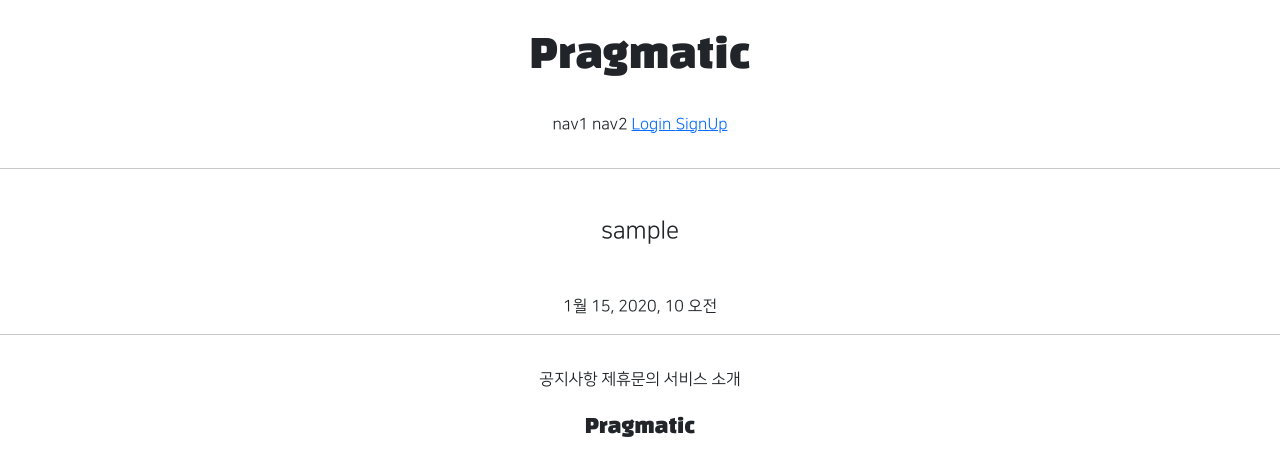
After one commit to 21nkyu/gis_1ban_3, a Django app: page /account/detail/1 in a window 1280 px wide. The commit adds this page. Shown: the top 476 px of the page. Run offline with Django 3.2, Linux system fonts and the light colour scheme; tables that the repository leaves empty hold one stand-in row (values such as "Sample post"); parts of the project's set-up code (start-up, migrations or seed data) failed here and were passed over; some libraries are stand-ins or nearby versions.

Commit message:
21 07 15 002 ik_1ban_3 019

```diff
--- /dev/null
+++ b/accountapp/templates/accountapp/detail.html
@@ -0,0 +1,13 @@
+{% extends 'base.html' %}
+
+{% block content %}
+    <div class="text-center mw-500 m-auto">
+        <div class="m-5">
+            <h4>{{ target_user }}</h4>
+
+        </div>
+        <div>
+            {{ target_user.date_joined }}
+        </div>
+    </div>
+{% endblock %}
--- a/accountapp/templates/accountapp/login.html
+++ b/accountapp/templates/accountapp/login.html
@@ -12,7 +12,8 @@
                 {% csrf_token %}
                 {% bootstrap_form form %}
                 <div class="m-5">
-                    <input type="submit" class="btn btn-dark rounded-pill px-5">
+                    <input type="submit"
+                           class="btn btn-dark rounded-pill px-5">
                 </div>
 
             </form>
--- a/accountapp/urls.py
+++ b/accountapp/urls.py
@@ -1,7 +1,7 @@
 from django.contrib.auth.views import LoginView, LogoutView
 from django.urls import path
 
-from accountapp.views import hello_world, AccountCreateView
+from accountapp.views import hello_world, AccountCreateView, AccountDetailView
 
 app_name = 'accountapp'
 urlpatterns = [
@@ -11,5 +11,7 @@ urlpatterns = [
 
     path('logout/', LogoutView.as_view(), name='logout'),
 
-    path('create/', AccountCreateView.as_view(), name='create')
+    path('create/', AccountCreateView.as_view(), name='create'),
+
+    path('detail/<int:pk>', AccountDetailView.as_view(), name='detail')
 	]
--- a/accountapp/views.py
+++ b/accountapp/views.py
@@ -5,7 +5,7 @@ from django.shortcuts import render
 
 # Create your views here.
 from django.urls import reverse, reverse_lazy
-from django.views.generic import CreateView
+from django.views.generic import CreateView, DetailView
 
 from accountapp.models import HelloWorld
 
@@ -34,3 +34,8 @@ class AccountCreateView(CreateView):
     form_class = UserCreationForm
     success_url = reverse_lazy('accountapp:hello_world')
     template_name = 'accountapp/create.html'
+
+class AccountDetailView(DetailView):
+    model = User
+    context_object_name = 'target_user'
+    template_name = 'accountapp/detail.html'
--- a/templates/base.html
+++ b/templates/base.html
@@ -1,7 +1,7 @@
 <!DOCTYPE html>
 <html lang="en">
     {% include 'head.html' %}
-<body style="font-family: 'NanumSquareR">
+<body style="font-family: 'NanumSquareR'">
 
     {% include 'header.html'%}
 
--- a/templates/header.html
+++ b/templates/header.html
@@ -20,6 +20,11 @@
         </span>
         {% else %}
         <span>
+            <a href="{% url 'accountapp:detail' pk=user.pk%}">
+                MyPage
+            </a>
+        </span>
+        <span>
             <a href="{% url 'accountapp:logout' %}">
                 Logout
             </a>
```
